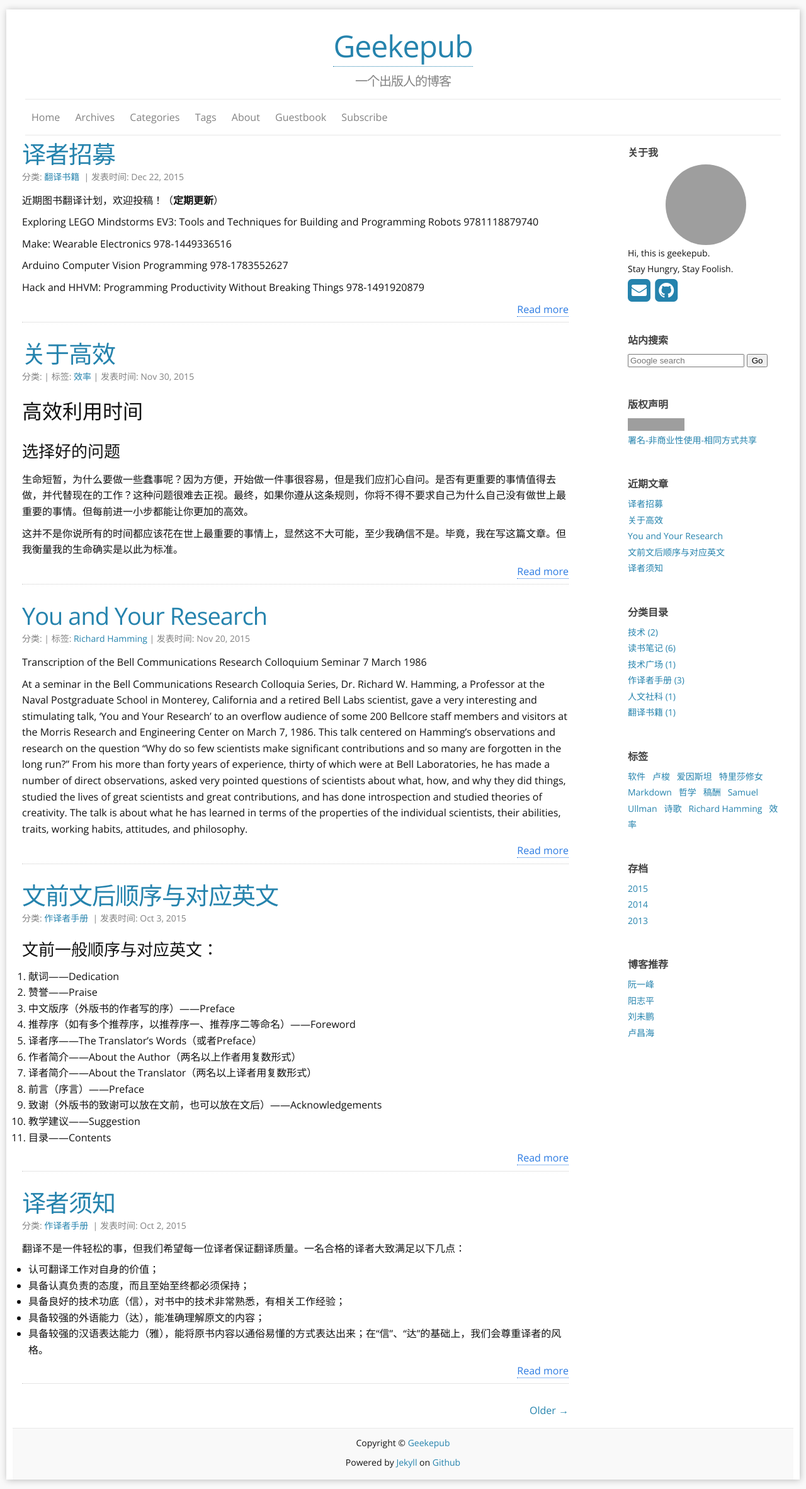
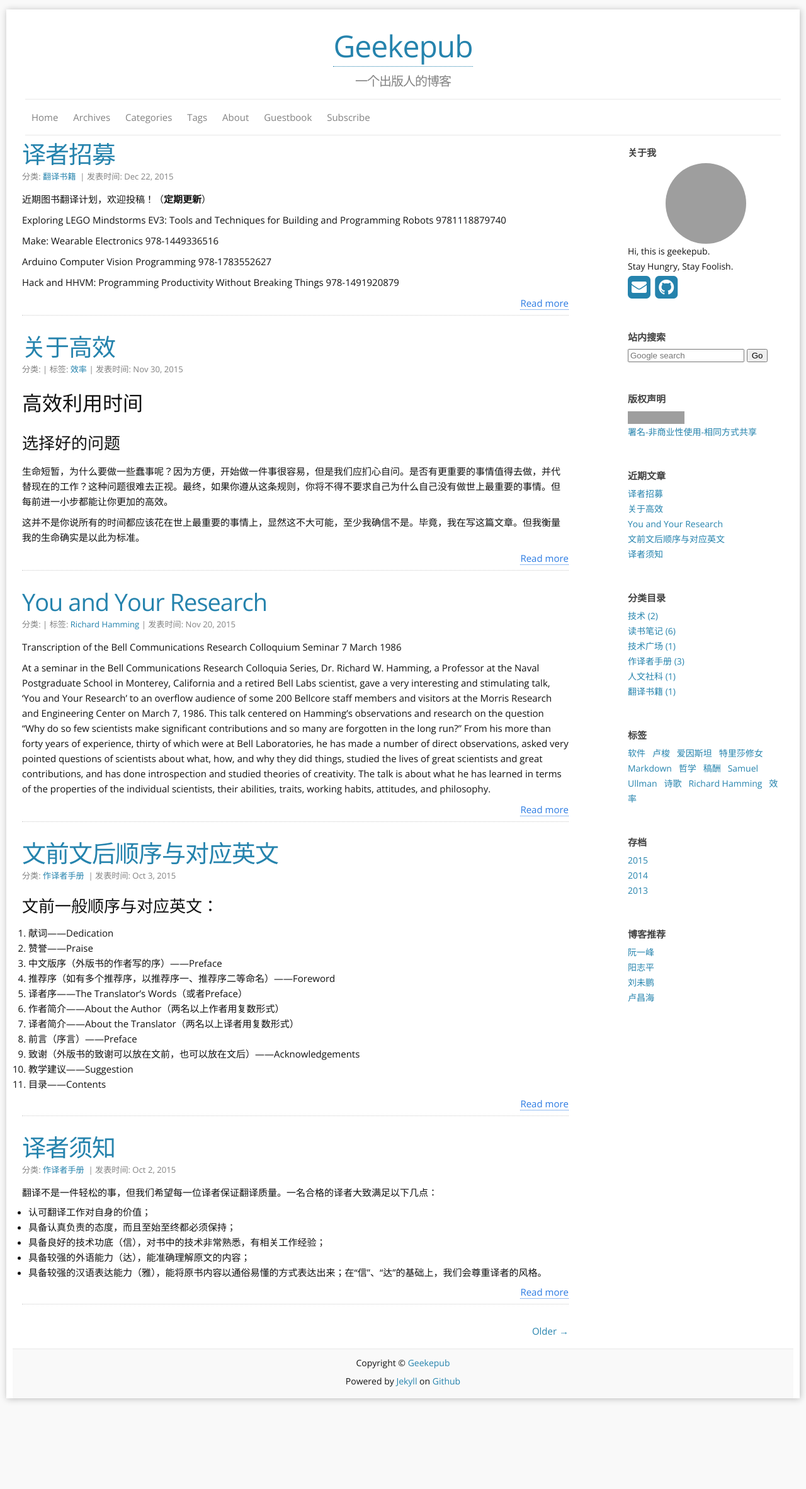
Before and after one commit to geekepub/geekepub.github.io, a Jekyll site: the page built from index.html, in a window 1280 px wide. Shown: the whole page at 63% size. Built offline with Jekyll 4.4.1, drawn with Linux system fonts in a browser that asks for light colours; nearby versions of some CDN libraries; the list of posts is cut into pages by our own code; after the commit the page ends 2235 px from its top, so only the background shows below that; grey boxes are pictures that could not be loaded.

Commit message:
Update main.scss

```diff
--- a/css/main.scss
+++ b/css/main.scss
@@ -5,7 +5,7 @@
 
 // Our variables
 $base-font-family: 'Open Sans', Helvetica, Arial, sans-serif !important;
-$base-font-size:   16px;
+$base-font-size:   15px;
 $small-font-size:  $base-font-size * 0.875;
 $base-line-height: 1.6em;
 
```
